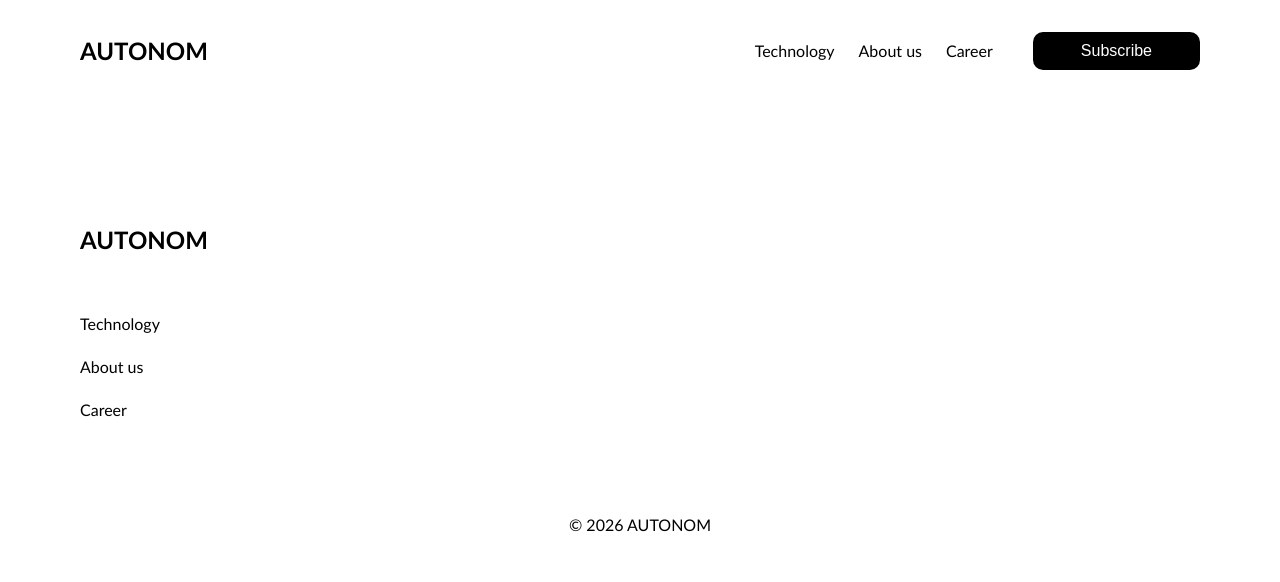
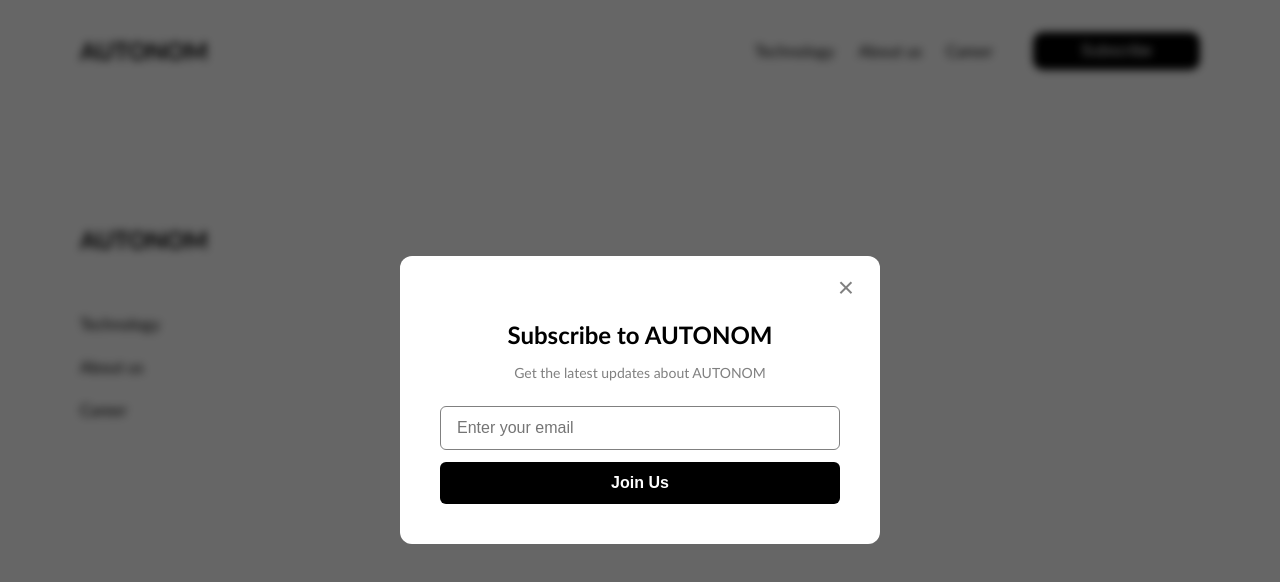
Before and after one commit to Kat7710/site, a React (Vite) app: page /career in a window 1280 px wide. Both pictures are taken after a click on the button "Subscribe". Shown: the top 582 px of the page. Built offline with nearby package versions, Linux system fonts and the light colour scheme.

Commit message:
added a btn

```diff
--- a/src/components/Footer.jsx
+++ b/src/components/Footer.jsx
@@ -16,7 +16,7 @@
               <Link to="/">About us</Link>
             </li>
             <li>
-              <Link to="/">Career</Link>
+              <Link to="/career">Career</Link>
             </li>
           </ul>
         </div>
--- a/src/components/Header.jsx
+++ b/src/components/Header.jsx
@@ -1,9 +1,16 @@
-import React from "react";
+import React, { useState } from "react";
 import { Link } from "react-router-dom";
 import "./Header.scss";
 
 function Navbar() {
+  const [isModalOpen, setIsModalOpen] = useState(false);
+
+  const toggleModal = () => {
+    setIsModalOpen(!isModalOpen);
+  };
+
   return (
+    <>
       <nav className="navbar">
         <div className="navbar-title">
           <p className="title">AUTONOM</p>
@@ -20,9 +27,29 @@
               <Link to="/Career">Career</Link>
             </li>
           </ul>
-        <button className="navbar-btn">Subscribe</button>
+          <button className="navbar-btn" onClick={toggleModal}>
+            Subscribe
+          </button>
         </div>
       </nav>
+      {isModalOpen && (
+        <div className="modal-overlay" onClick={toggleModal}>
+          <div className="modal-content" onClick={(e) => e.stopPropagation()}>
+            <button className="modal-close" onClick={toggleModal}>
+              &times;
+            </button>
+            <h3 className="modal-title">Subscribe to AUTONOM</h3>
+            <p className="modal-text">Get the latest updates about AUTONOM</p>
+            <form className="modal-form" onSubmit={(e) => e.preventDefault()}>
+              <input type="email" placeholder="Enter your email" required />
+              <button type="submit" className="modal-submit-btn">
+                Join Us
+              </button>
+            </form>
+          </div>
+        </div>
+      )}
+    </>
   );
 }
 
--- a/src/components/Header.scss
+++ b/src/components/Header.scss
@@ -39,3 +39,77 @@
   font-size: 24px;
   font-weight: 600;
 }
+
+.modal-overlay {
+  position: fixed;
+  top: 0;
+  left: 0;
+  width: 100vw;
+  height: 100vh;
+  background-color: rgba(0, 0, 0, 0.6);
+  backdrop-filter: blur(4px);
+  display: flex;
+  justify-content: center;
+  align-items: center;
+  z-index: 1000;
+}
+
+.modal-content {
+  background-color: white;
+  color: black;
+  padding: 40px;
+  border-radius: 12px;
+  max-width: 400px;
+  width: 90%;
+  position: relative;
+  text-align: center;
+
+  .modal-close {
+    position: absolute;
+    top: 15px;
+    right: 20px;
+    background: none;
+    border: none;
+    font-size: 28px;
+    cursor: pointer;
+    color: gray;
+  }
+
+  .modal-title {
+    font-size: 24px;
+    font-weight: 600;
+    margin-bottom: 12px;
+  }
+
+  .modal-text {
+    font-size: 14px;
+    color: gray;
+    margin-bottom: 24px;
+    line-height: 1.4;
+  }
+}
+
+.modal-form {
+  display: flex;
+  flex-direction: column;
+  gap: 12px;
+
+  input {
+    padding: 12px 16px;
+    border: 1px solid gray;
+    border-radius: 6px;
+    font-size: 16px;
+    outline: none;
+  }
+
+  .modal-submit-btn {
+    background-color: black;
+    color: white;
+    border: none;
+    padding: 12px;
+    font-size: 16px;
+    font-weight: 600;
+    border-radius: 6px;
+    cursor: pointer;
+  }
+}
```
Lines whose indentation alone changed are shown as unchanged.
